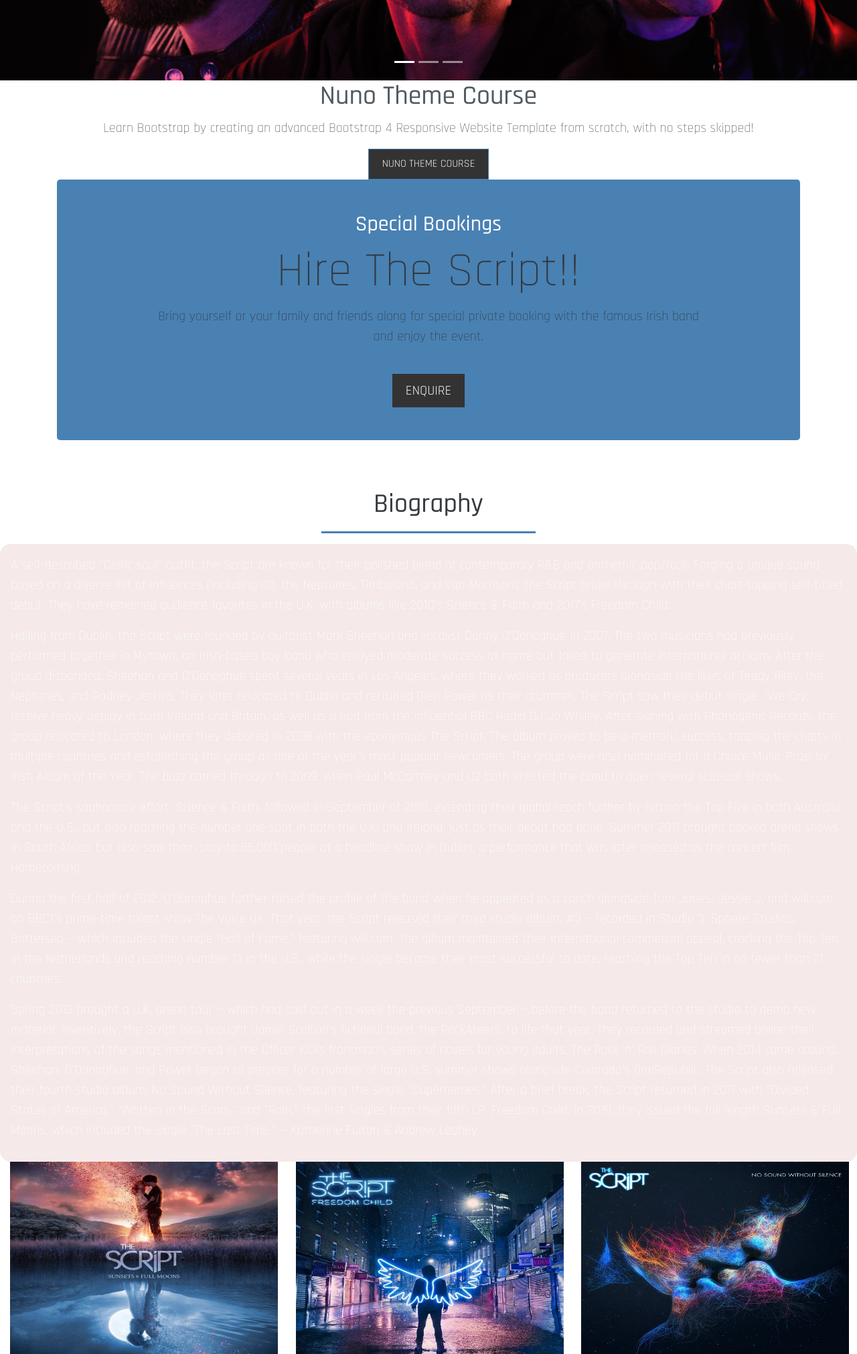
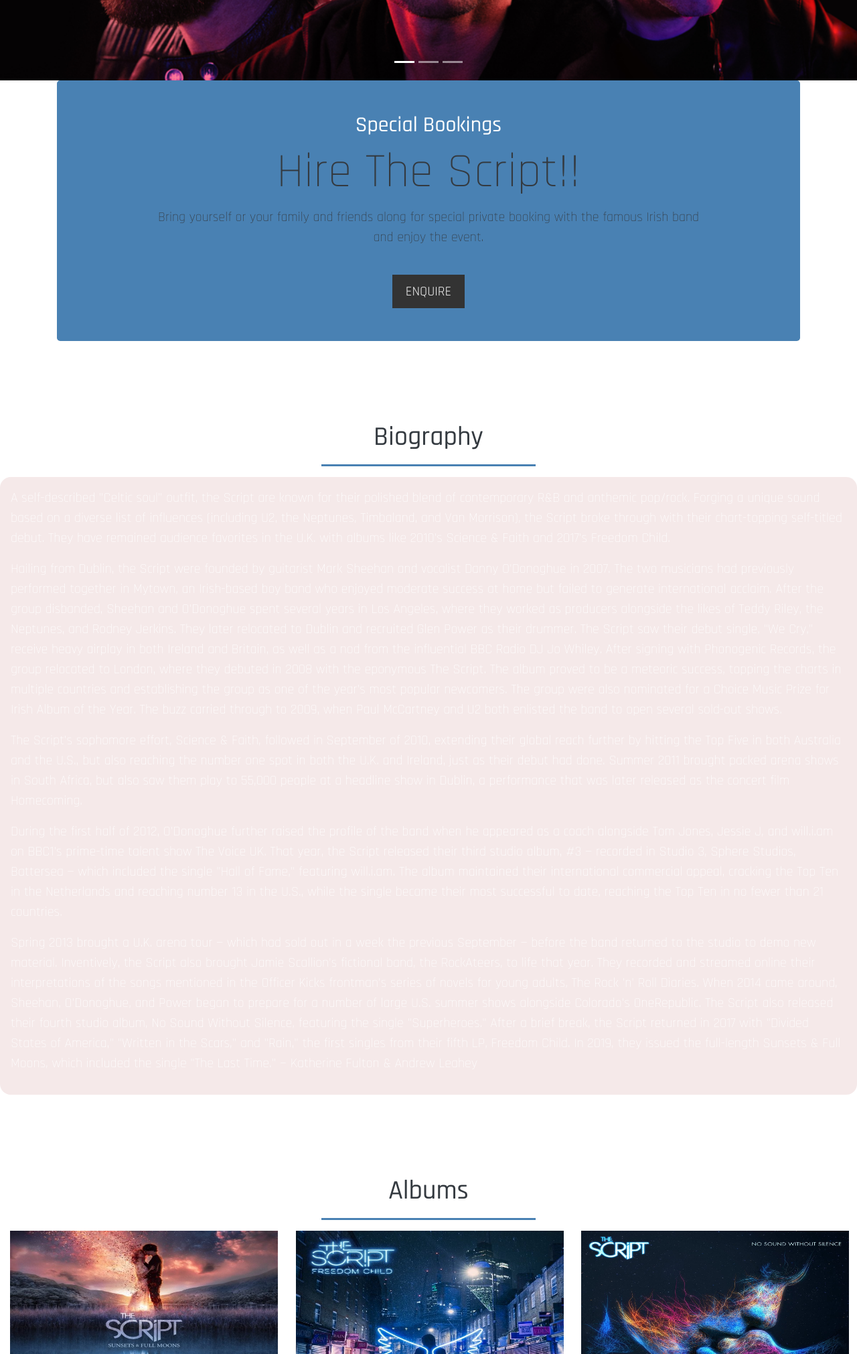
Before and after one commit to divz33/MS1-BandTheScript, a plain HTML site: page index.html in a window 1280 px wide. Shown: the part 760-2781 px from the top of the page at 67% size. Drawn offline with nearby package versions, Linux system fonts and the light colour scheme.

Commit message:
Addition of padding to title of bioography to ensure when clicked on bio history link the navbar did not hide the heading in using bootsrap padding in index.html. Utilised the same strucutre for the Albums section in index.html and copy pasted the structure from biography section'

```diff
--- a/assets/css/style.css
+++ b/assets/css/style.css
@@ -239,14 +239,18 @@ transition: transform 1.6s ease;
 
 
 
+
+
 #infoheading h1 {
     text-align: center;
-    padding-top: 50px;
+
 }
 
 .infohistory {
     background-color: rgba(126, 89, 89, 0.521);
     margin-bottom: 50px;
+
+
 
 }
 
--- a/index.html
+++ b/index.html
@@ -177,7 +177,7 @@
 
                 </div>
                 <!--End of Carousel-->
-                <div id="course" class="offset">
+                <!--<div id="course" class="offset">
 
                     <div class="col-12 narrow text-center">
 	                    <h1>Nuno Theme Course</h1>
@@ -185,7 +185,7 @@
 	                    <a class="btn btn-secondary btn-md" href="https://w3newbie.com/courses" target="_blank">Nuno Theme Course</a>
                         </div>
 
-                </div>
+                </div>-->
 <!--- End Course Section -->
                 <!-- Special offers and classes -->
                 <section class="container">
@@ -223,7 +223,7 @@
 <!--Start Info & history of the band Section-->
 
     <div id="infohistory" class="offset">
-        <div class="col-12 text-center mt-5" id="infoheading"></div>
+        <div class="col-12 text-center py-5 px-5" id="infoheading"></div>
             <h1 class="text-dark text-center pt-4">Biography</h1>
             <div class="border-top border-primary w-25 mx-auto my-3"></div>
         <div class="col-12 bg-custom d-none d-md-block py-3 px-3 pr-3 pl-3">
@@ -243,6 +243,9 @@
 <!--Start Music Section-->
 
     <div id="music" class="offset">
+        <div class="col-12 text-center py-5 px-5"></div>
+            <h1 class="text-dark text-center pt-4">Albums</h1>
+            <div class="border-top border-primary w-25 mx-auto my-3"></div>
         <div class="row text-center">
             <div class="col-sm-4">
                 <div class="thumbnail">
```
Also changed, not shown: gallery.html (+7 -0 lines).
